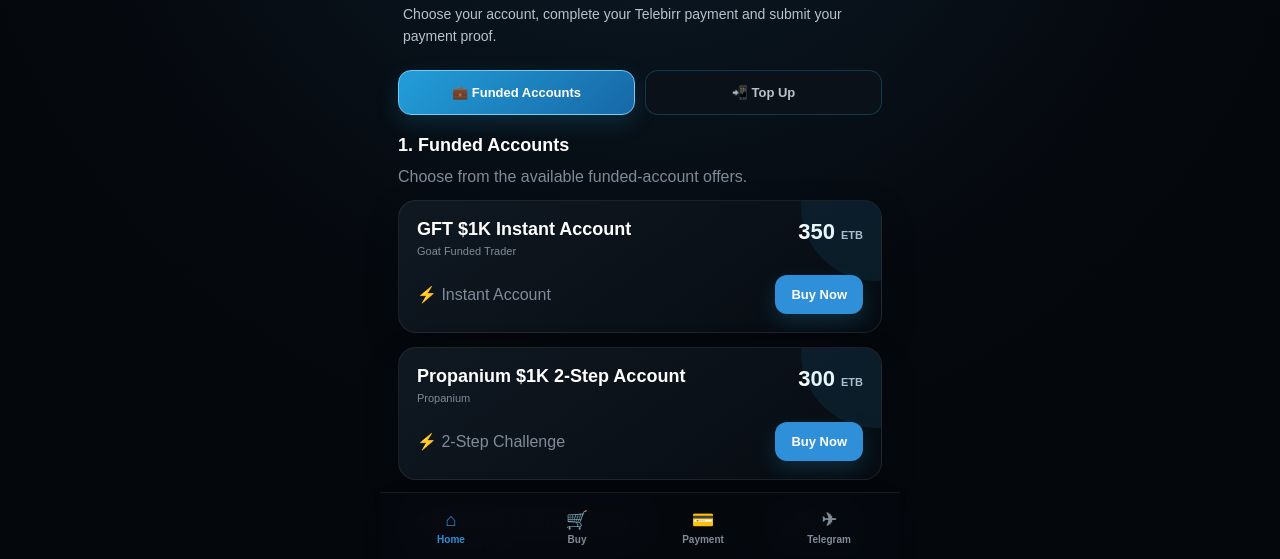
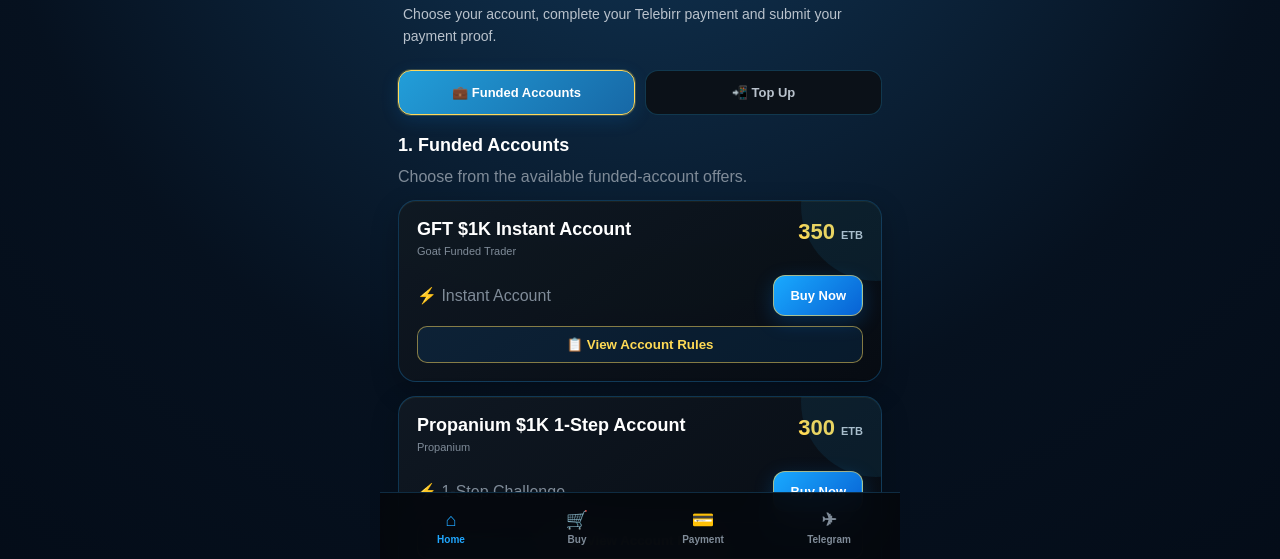
Before and after one commit to imanufx6-svg/Slayerstore9, a plain HTML site: page index.html in a window 1280 px wide. Shown: the part 239-798 px from the top of the page. Drawn offline with Linux system fonts and the light colour scheme.

Commit message:
Add files via upload

```diff
--- a/index.html
+++ b/index.html
@@ -15,24 +15,24 @@
 }
 
 :root{
-    --bg:#05080d;
-    --card:#0b1118;
-    --blue:#2f8fd8;
-    --blue2:#1768a6;
-    --gold:#c99a3b;
-    --gold-light:#f0c76a;
+    --bg:#06111f;
+    --card:#0c1b2b;
+    --blue:#20a7ff;
+    --blue2:#075fbe;
+    --gold:#f2b705;
+    --gold-light:#ffd95a;
     --white:#fff;
     --silver:#b9c2cc;
     --muted:#7f8b98;
     --green:#22c55e;
     --red:#ef4444;
     --yellow:#f5b942;
-    --border:rgba(255,255,255,.08);
+    --border:rgba(56,176,255,.22);
 }
 
 body{
     background:
-    radial-gradient(circle at top,#0c1d2a 0%,#05080d 42%,#030508 100%);
+    radial-gradient(circle at top,#12395b 0%,#06111f 48%,#020812 100%);
     color:#fff;
     min-height:100vh;
 }
@@ -687,6 +687,15 @@ input[type="file"]{
 .catalog-section{display:none}
 .catalog-section.active{display:block}
 
+
+/* Bright electric-blue + gold finish */
+.card{border:1px solid rgba(32,167,255,.26);box-shadow:0 10px 28px rgba(0,0,0,.24),inset 0 1px 0 rgba(255,217,90,.06)}
+.btn-primary{background:linear-gradient(135deg,#19aaff,#0862d4);border:1px solid rgba(255,217,90,.62);box-shadow:0 6px 20px rgba(0,139,255,.24);color:#fff}
+.category-btn.active{border-color:#ffd95a;box-shadow:0 0 0 1px rgba(255,217,90,.2),0 5px 18px rgba(0,139,255,.15)}
+.price{color:#ffda55}
+.rules-toggle{width:100%;margin-top:10px;padding:10px 12px;border:1px solid rgba(255,217,90,.5);border-radius:10px;background:rgba(18,126,211,.13);color:#ffda55;font-weight:800;cursor:pointer}
+.rules-panel{display:none;margin-top:10px;padding:12px;border-radius:10px;border:1px solid rgba(32,167,255,.28);background:rgba(3,18,33,.78);font-size:13px;line-height:1.8;color:#e7f4ff}
+.rules-panel.open{display:block}.rules-panel strong{color:#ffda55}
 </style>
 </head>
 
@@ -759,21 +768,15 @@ input[type="file"]{
 <div class="card product-card">
         <div class="product-top"><div><div class="product-name">GFT $1K Instant Account</div><div class="product-type">Goat Funded Trader</div></div><div class="price">350 <small>ETB</small></div></div>
         <div class="product-bottom"><div class="muted">⚡ Instant Account</div><button class="btn btn-primary" onclick="selectProduct('GFT $1K Instant Account')">Buy Now</button></div>
+    <button type="button" class="rules-toggle" onclick="toggleRules(this)">📋 View Account Rules</button><div class="rules-panel"><strong>GFT $1K Instant — Rules</strong><br>• Max daily loss: 3%<br>• Max total loss: 6%<br>• Minimum withdrawal: $100<br>• Maximum withdrawal: $100<br>• Consistency rule: 15%</div>
     </div>
 <div class="card product-card">
-        <div class="product-top"><div><div class="product-name">Propanium $1K 2-Step Account</div><div class="product-type">Propanium</div></div><div class="price">300 <small>ETB</small></div></div>
-        <div class="product-bottom"><div class="muted">⚡ 2-Step Challenge</div><button class="btn btn-primary" onclick="selectProduct('Propanium $1K 2-Step Account')">Buy Now</button></div>
+        <div class="product-top"><div><div class="product-name">Propanium $1K 1-Step Account</div><div class="product-type">Propanium</div></div><div class="price">300 <small>ETB</small></div></div>
+        <div class="product-bottom"><div class="muted">⚡ 1-Step Challenge</div><button class="btn btn-primary" onclick="selectProduct('Propanium $1K 1-Step Account')">Buy Now</button></div>
+    <button type="button" class="rules-toggle" onclick="toggleRules(this)">📋 View Account Rules</button><div class="rules-panel"><strong>Propanium $1K 1-Step — Rules</strong><br>• Profit share: 100%<br>• Withdrawal: $100<br>• No consistency rule<br>• Profit target: 8%<br>• Max daily loss: 3%<br>• Max total loss: 6%<br>• Stop-loss per trade: 2%</div>
     </div>
 
-
-<div class="card product-card">
-        <div class="product-top"><div><div class="product-name">GFT $2.5K 2-Step Account</div><div class="product-type">Goat Funded Trader</div></div><div class="price">2,300 <small>ETB</small></div></div>
-        <div class="product-bottom"><div class="muted">⚡ 2-Step Challenge</div><button class="btn btn-primary" onclick="selectProduct('GFT $2.5K 2-Step Account')">Buy Now</button></div>
-    </div>
-
-    </div>
-
-    <div class="catalog-section" data-catalog="topup">
+<div class="catalog-section" data-catalog="topup">
     <div class="section-title" style="margin-top:28px">2. Top Up</div>
     <p class="muted" style="margin:0 0 14px">Telegram subscriptions, Stars, and Gemini AI Pro.</p>
     <div class="section-title" style="font-size:15px">TELEGRAM PREMIUM 👇</div>
@@ -862,21 +865,17 @@ input[type="file"]{
 <div class="card product-card">
         <div class="product-top"><div><div class="product-name">GFT $1K Instant Account</div><div class="product-type">Goat Funded Trader</div></div><div class="price">350 <small>ETB</small></div></div>
         <div class="product-bottom"><div class="muted">⚡ Instant Account</div><button class="btn btn-primary full" style="margin-top:18px" onclick="selectProduct('GFT $1K Instant Account')">Buy Now</button></div>
+    <button type="button" class="rules-toggle" onclick="toggleRules(this)">📋 View Account Rules</button><div class="rules-panel"><strong>GFT $1K Instant — Rules</strong><br>• Max daily loss: 3%<br>• Max total loss: 6%<br>• Minimum withdrawal: $100<br>• Maximum withdrawal: $100<br>• Consistency rule: 15%</div>
     </div>
 <div class="card product-card">
-        <div class="product-top"><div><div class="product-name">Propanium $1K 2-Step Account</div><div class="product-type">Propanium</div></div><div class="price">300 <small>ETB</small></div></div>
-        <div class="product-bottom"><div class="muted">⚡ 2-Step Challenge</div><button class="btn btn-primary full" style="margin-top:18px" onclick="selectProduct('Propanium $1K 2-Step Account')">Buy Now</button></div>
-    </div>
-
-
-<div class="card product-card">
-        <div class="product-top"><div><div class="product-name">GFT $2.5K 2-Step Account</div><div class="product-type">Goat Funded Trader</div></div><div class="price">2,300 <small>ETB</small></div></div>
-        <div class="product-bottom"><div class="muted">⚡ 2-Step Challenge</div><button class="btn btn-primary full" style="margin-top:18px" onclick="selectProduct('GFT $2.5K 2-Step Account')">Buy Now</button></div>
+        <div class="product-top"><div><div class="product-name">Propanium $1K 1-Step Account</div><div class="product-type">Propanium</div></div><div class="price">300 <small>ETB</small></div></div>
+        <div class="product-bottom"><div class="muted">⚡ 1-Step Challenge</div><button class="btn btn-primary full" style="margin-top:18px" onclick="selectProduct('Propanium $1K 1-Step Account')">Buy Now</button></div>
+    <button type="button" class="rules-toggle" onclick="toggleRules(this)">📋 View Account Rules</button><div class="rules-panel"><strong>Propanium $1K 1-Step — Rules</strong><br>• Profit share: 100%<br>• Withdrawal: $100<br>• No consistency rule<br>• Profit target: 8%<br>• Max daily loss: 3%<br>• Max total loss: 6%<br>• Stop-loss per trade: 2%</div>
     </div>
 
     </div>
 
-    <div class="catalog-section" data-catalog="topup">
+<div class="catalog-section" data-catalog="topup">
     <div class="section-title" style="margin-top:28px">2. Top Up</div>
     <div class="section-title" style="font-size:15px">TELEGRAM PREMIUM 👇</div>
 <div class="card product-card">
@@ -1099,8 +1098,7 @@ input[type="file"]{
             <select id="proofProduct">
                 <option value="">Select product</option>
                 <option value="GFT $1K Instant Account">GFT $1K Instant Account — 350 ETB</option>
-                <option value="Propanium $1K 2-Step Account">Propanium $1K 2-Step Account — 300 ETB</option>
-                <option value="GFT $2.5K 2-Step Account">GFT $2.5K 2-Step Account — 2,300 ETB</option>
+                <option value="Propanium $1K 1-Step Account">Propanium $1K 1-Step Account — 300 ETB</option>
                 <option value="Telegram Premium 3 Month">Telegram Premium 3 Month — 3,000 ETB</option>
                 <option value="Telegram Premium 6 Month">Telegram Premium 6 Month — 3,800 ETB</option>
                 <option value="Telegram Premium 1 Year">Telegram Premium 1 Year — 6,400 ETB</option>
@@ -1212,6 +1210,11 @@ let paymentTimerInterval = null;
 let orderExpired = false;
 
 
+function toggleRules(button) {
+    const panel = button.nextElementSibling;
+    if (panel) { panel.classList.toggle("open"); button.textContent = panel.classList.contains("open") ? "✖ Hide Account Rules" : "📋 View Account Rules"; }
+}
+
 function showCategory(pageId, category, button) {
     const page = document.getElementById(pageId);
     if (!page) return;
@@ -1254,8 +1257,7 @@ function showPage(id, navButton) {
 function getProductPrice(product) {
     const prices = {
         "GFT $1K Instant Account": 350,
-        "Propanium $1K 2-Step Account": 300,
-                        "GFT $2.5K 2-Step Account": 2300,
+        "Propanium $1K 1-Step Account": 300,
         "Telegram Premium 3 Month": 3000,
         "Telegram Premium 6 Month": 3800,
         "Telegram Premium 1 Year": 6400,
```
